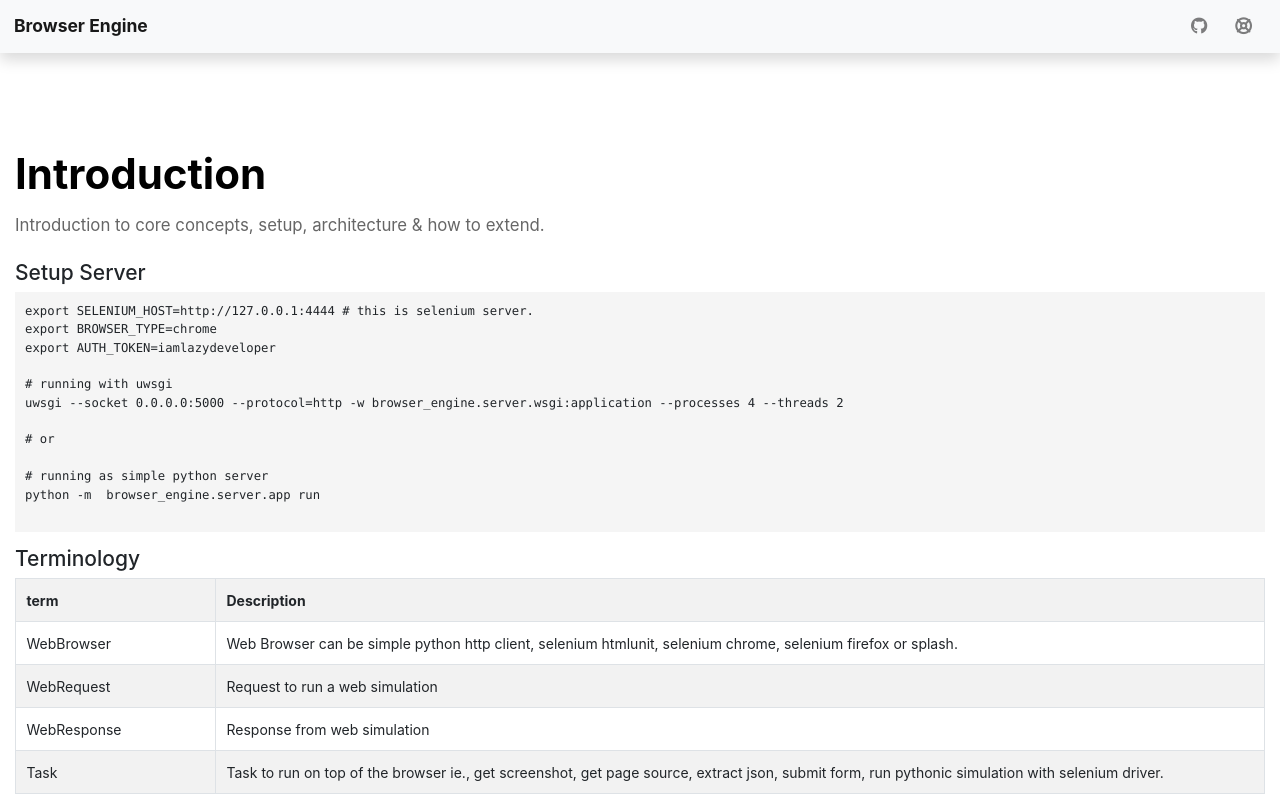
After one commit to invana/browser-engine, a Flask app: page /docs/core-concepts.html in a window 1280 px wide. The commit adds this page. Run offline with Flask 2, Linux system fonts and the light colour scheme; some libraries are stand-ins or nearby versions.

Commit message:
documentation updates

```diff
--- a/browser_engine/server/app.py
+++ b/browser_engine/server/app.py
@@ -34,6 +34,11 @@ def docs():
 @app.route('/docs/restful-api.html')
 def restful_api():
     return render_template('docs/restful-api.html', )
+
+
+@app.route('/docs/core-concepts.html')
+def core_concepts_docs():
+    return render_template('docs/core-concepts.html', )
 
 
 @app.route('/docs/python-api.html')
--- /dev/null
+++ b/browser_engine/server/templates/docs/core-concepts.html
@@ -0,0 +1,77 @@
+<!DOCTYPE html>
+<html lang="en">
+<head>
+    <title>Introduction Documentation</title>
+    {% include 'includes/meta.html' %}
+</head>
+<body>
+{% include 'includes/simple-header.html' %}
+
+<div class="container-fluid">
+
+    <div class="row">
+        <div class="col-md-12">
+
+            <header>
+                <h1>Introduction</h1>
+                <p class="sub-heading">Introduction to core concepts, setup, architecture &
+                    how to extend.</p>
+            </header>
+        </div>
+        <div class="col-md-12">
+            <h4>Setup Server</h4>
+            <pre>
+export SELENIUM_HOST=http://127.0.0.1:4444 # this is selenium server.
+export BROWSER_TYPE=chrome
+export AUTH_TOKEN=iamlazydeveloper
+
+# running with uwsgi
+uwsgi --socket 0.0.0.0:5000 --protocol=http -w browser_engine.server.wsgi:application --processes 4 --threads 2
+
+# or
+
+# running as simple python server
+python -m  browser_engine.server.app run
+            </pre>
+        </div>
+
+        <div class="col-md-12">
+            <h4>Terminology</h4>
+
+            <table class="table table-bordered table-striped">
+                <tr>
+                    <th width="200">term</th>
+                    <th>Description</th>
+                </tr>
+                <tr>
+                    <td>WebBrowser</td>
+                    <td>Web Browser can be simple python http client, selenium htmlunit, selenium chrome, selenium firefox or splash.</td>
+                </tr>
+                <tr>
+                    <td>WebRequest</td>
+                    <td>Request to run a web simulation</td>
+                </tr>
+
+                <tr>
+                    <td>WebResponse</td>
+                    <td>Response from web simulation</td>
+                </tr>
+                <tr>
+                    <td>Task</td>
+                    <td>Task to run on top of the browser ie., get screenshot, get page source, extract json, submit form,
+                    run pythonic simulation with selenium driver.</td>
+                </tr>
+
+
+            </table>
+
+
+        </div>
+    </div>
+
+
+</div>
+{% include 'includes/footer.html' %}
+
+</body>
+</html>
```
Also changed, not shown: browser_engine/server/templates/docs.html (+18 -2 lines), browser_engine/server/templates/docs/restful-api.html (+6 -14 lines).
